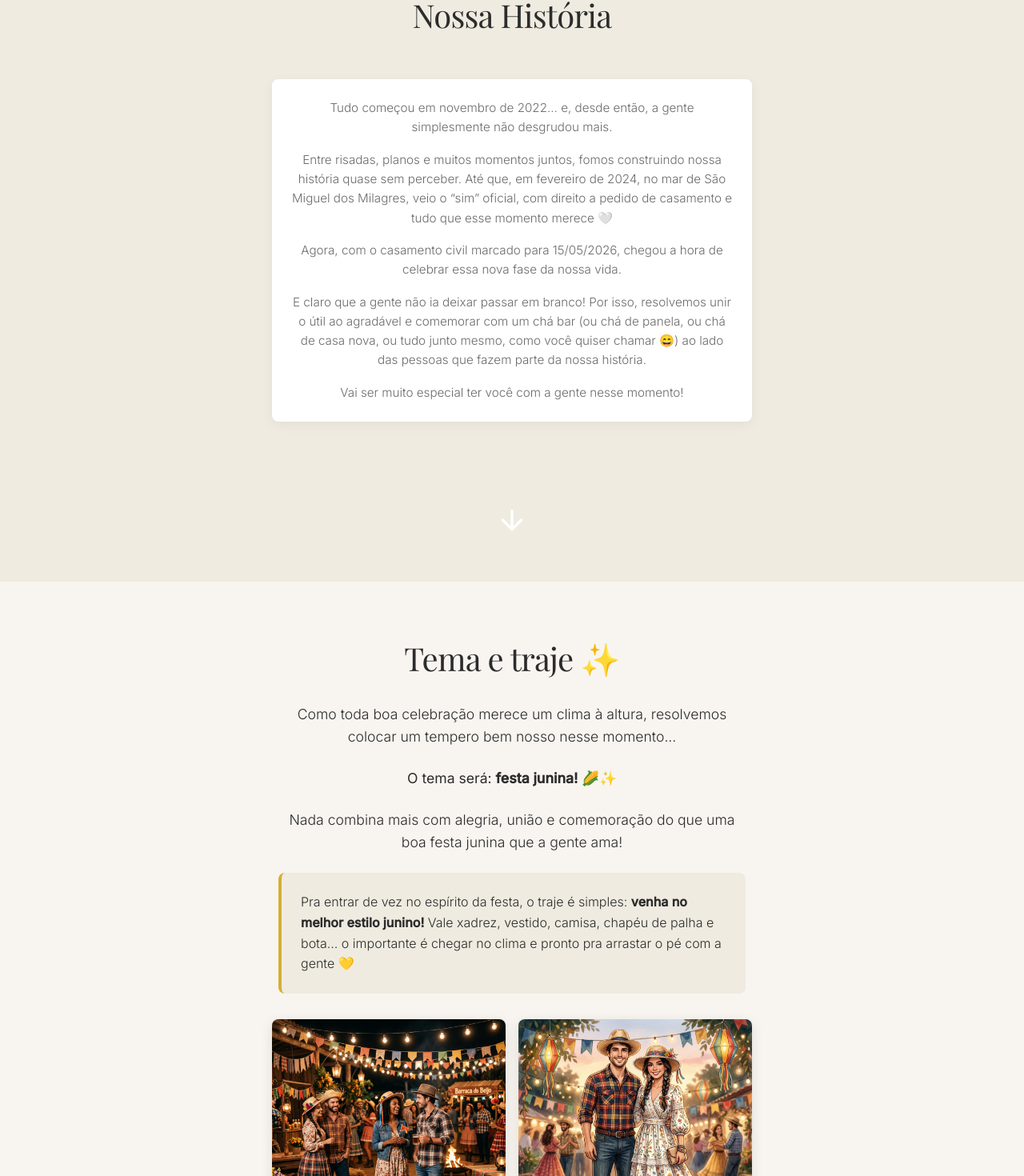
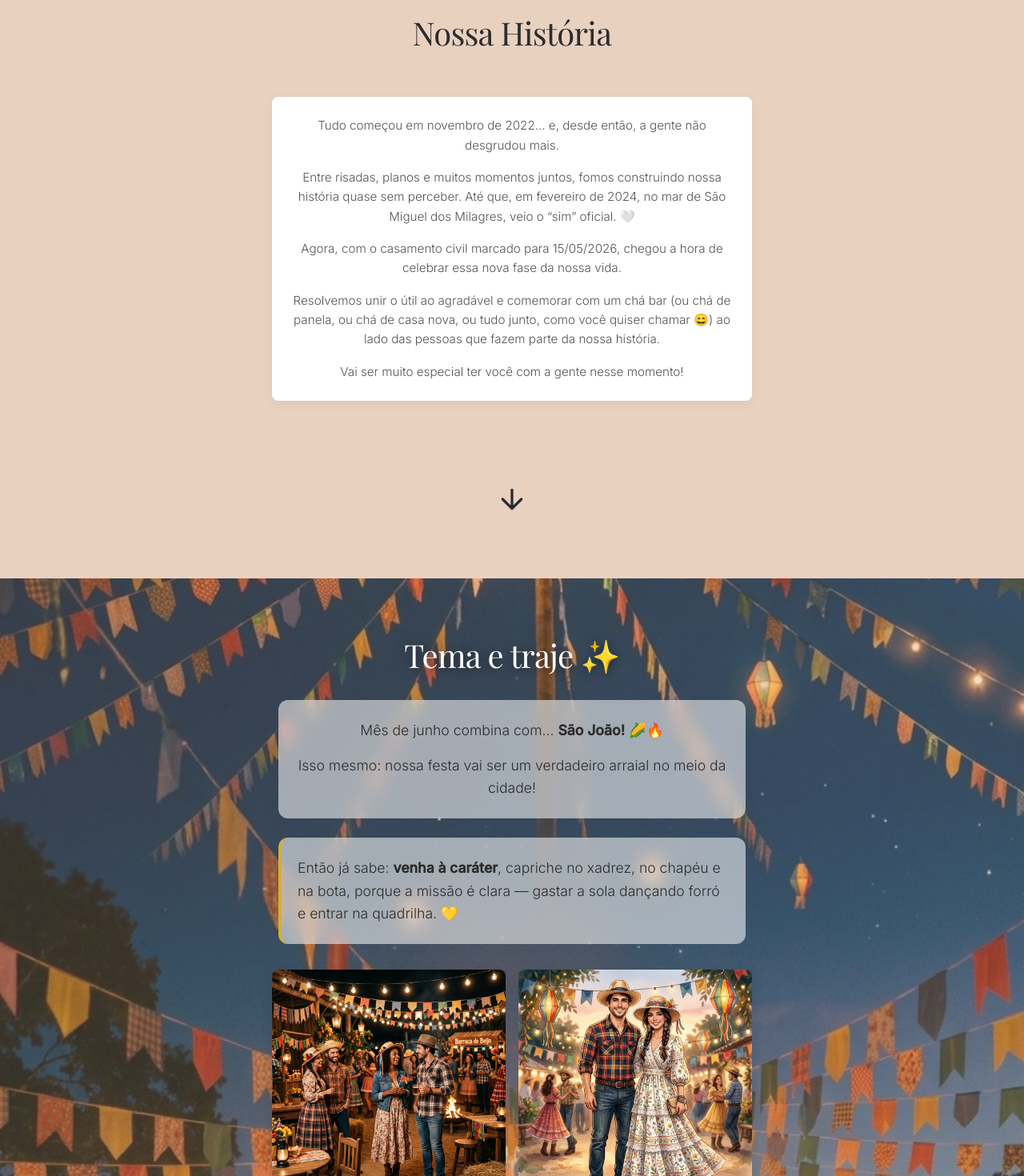
Before and after one commit to RodrigoCavalcantii/cha-bar, a React (Vite) app: page / in a window 1280 px wide. Shown: the part 877-2347 px from the top of the page at 80% size. Built offline with nearby package versions, Linux system fonts and the light colour scheme; no server answers; the database is empty; a web font is replaced by a local one.

Commit message:
v-04 w/ claude

```diff
--- a/index.html
+++ b/index.html
@@ -6,21 +6,23 @@
     <meta name="viewport" content="width=device-width, initial-scale=1.0" />
     <meta name="theme-color" content="#F8F5F0" />
     <meta name="apple-mobile-web-app-status-bar-style" content="default" />
-    <title>Aline & Fernando</title>
+    <title>Chá Bar e Comemoração Civil - Aline & Fernando</title>
 
     <!-- Open Graph / Facebook / WhatsApp -->
     <meta property="og:type" content="website" />
     <meta property="og:url" content="https://cha-bar-alineefernando.vercel.app/" />
-    <meta property="og:title" content="Aline & Fernando" />
-    <meta property="og:description" content="Contagem regressiva para o nosso Chá Bar! 🥂 Acesse o site para ver as informações, deixar um recadinho no nosso mural e dar uma olhada na lista de presentes!" />
-    <meta property="og:image" content="https://cha-bar-alineefernando.vercel.app/og-image.jpg" />
+    <meta property="og:title" content="Chá Bar e Comemoração Civil - Aline & Fernando" />
+    <meta property="og:description" content="Contagem regressiva pra nossa comemoração! 🍾 Acesse o site para ver as informações, deixar um recadinho no nosso mural e dar uma olhada na lista de presentes!" />
+    <meta property="og:image" content="https://cha-bar-alineefernando.vercel.app/og-image.jpg?v=2" />
+    <meta property="og:image:width" content="1200" />
+    <meta property="og:image:height" content="2133" />
 
     <!-- Twitter -->
     <meta property="twitter:card" content="summary_large_image" />
     <meta property="twitter:url" content="https://cha-bar-alineefernando.vercel.app/" />
-    <meta property="twitter:title" content="Aline & Fernando" />
-    <meta property="twitter:description" content="Contagem regressiva para o nosso Chá Bar! 🥂 Acesse o site para ver as informações, deixar um recadinho no nosso mural e dar uma olhada na lista de presentes!" />
-    <meta property="twitter:image" content="https://cha-bar-alineefernando.vercel.app/og-image.jpg" />
+    <meta property="twitter:title" content="Chá Bar e Comemoração Civil - Aline & Fernando" />
+    <meta property="twitter:description" content="Contagem regressiva pra nossa comemoração! 🍾 Acesse o site para ver as informações, deixar um recadinho no nosso mural e dar uma olhada na lista de presentes!" />
+    <meta property="twitter:image" content="https://cha-bar-alineefernando.vercel.app/og-image.jpg?v=2" />
   </head>
   <body>
     <div id="root"></div>
--- a/src/components/AudioPlayer.jsx
+++ b/src/components/AudioPlayer.jsx
@@ -1,4 +1,4 @@
-import React, { useState, useRef, useEffect } from 'react';
+import React, { useState, useRef } from 'react';
 
 const AudioPlayer = () => {
     const [isPlaying, setIsPlaying] = useState(false);
@@ -6,35 +6,19 @@ const AudioPlayer = () => {
 
     const SEGUNDO_INICIAL = 15;
 
-    useEffect(() => {
-        const audio = audioRef.current;
-        if (!audio) return;
-
-        const handleMetadata = () => {
-            audio.currentTime = SEGUNDO_INICIAL;
-        };
-
-        audio.addEventListener('canplay', handleMetadata);
-
-        if (audio.readyState >= 2) {
-            handleMetadata();
-        }
-
-        return () => audio.removeEventListener('canplay', handleMetadata);
-    }, []);
-
-    const togglePlay = () => {
+    const togglePlay = async () => {
         if (!audioRef.current) return;
 
         if (isPlaying) {
             audioRef.current.pause();
+            setIsPlaying(false);
         } else {
             if (audioRef.current.currentTime < SEGUNDO_INICIAL) {
                 audioRef.current.currentTime = SEGUNDO_INICIAL;
             }
-            audioRef.current.play();
+            await audioRef.current.play();
+            setIsPlaying(true);
         }
-        setIsPlaying(!isPlaying);
     };
 
     const aoTerminarMusica = () => {
@@ -55,7 +39,7 @@ const AudioPlayer = () => {
             gap: '10px'
         }}>
 
-            <audio ref={audioRef} onEnded={aoTerminarMusica} preload="auto">
+            <audio ref={audioRef} onEnded={aoTerminarMusica} preload="metadata">
                 <source src="/musica-tema.mp3" type="audio/mpeg" />
                 Seu navegador não suporta o elemento de áudio.
             </audio>
--- a/src/components/DressCode.jsx
+++ b/src/components/DressCode.jsx
@@ -1,6 +1,7 @@
 import React from 'react';
 import attire2Img from '../assets/images/festa_junina_attire_2.png';
 import attireImg from '../assets/images/festa_junina_attire.png';
+import bgImg from '../assets/images/festa_junina_bg.jpeg';
 
 const DressCode = () => {
 
@@ -12,9 +13,24 @@ const DressCode = () => {
     };
 
     return (
-        <section id="dress-code" className="dress-code" style={{ backgroundColor: 'var(--bg-primary)' }}>
+        <section
+            id="dress-code"
+            className="dress-code"
+            style={{
+                backgroundImage: `linear-gradient(rgba(217, 173, 144, 0.25), rgba(217, 173, 144, 0.25)), url(${bgImg})`,
+                backgroundSize: 'cover',
+                backgroundPosition: 'center',
+                backgroundRepeat: 'no-repeat'
+            }}
+        >
             <div className="container" style={{ textAlign: 'center' }}>
-                <h2 className="serif" style={{ textAlign: 'center', fontSize: '2.5rem', marginBottom: '1.5rem' }}>
+                <h2 className="serif" style={{
+                    textAlign: 'center',
+                    fontSize: '2.5rem',
+                    marginBottom: '1.5rem',
+                    color: 'var(--white)',
+                    textShadow: '0 2px 12px rgba(0, 0, 0, 0.5)'
+                }}>
                     Tema e traje ✨
                 </h2>
                 <div className="dress-code-content" style={{ display: 'flex', flexDirection: 'column', gap: '2rem' }}>
@@ -25,28 +41,38 @@ const DressCode = () => {
                         gap: '1.5rem',
                         padding: '0 0.5rem'
                     }}>
-                        <p style={{ fontSize: '1.1rem', color: 'var(--text-primary)'}}>
-                            Como toda boa celebração merece um clima à altura, resolvemos colocar um tempero bem nosso nesse momento...
-                        </p>
-                        <p style={{ fontSize: '1.1rem', color: 'var(--text-primary)', fontWeight: '400' }}>
-                            O tema será: <strong>festa junina! 🌽✨</strong>
-                        </p>
+                        <div style={{
+                            backgroundColor: 'rgba(255, 255, 255, 0.55)',
+                            backdropFilter: 'blur(10px)',
+                            WebkitBackdropFilter: 'blur(10px)',
+                            padding: '1.5rem 1.25rem',
+                            borderRadius: '12px',
+                            display: 'flex',
+                            flexDirection: 'column',
+                            gap: '1rem'
+                        }}>
+                            <p style={{ fontSize: '1.1rem', color: 'var(--text-primary)' }}>
+                                Mês de junho combina com… <strong>São João! 🌽🔥</strong>
+                            </p>
 
-                        <p style={{ fontSize: '1.1rem', color: 'var(--text-primary)'}}>
-                            Nada combina mais com alegria, união e comemoração do que uma boa festa junina que a gente ama!
-                        </p>
+                            <p style={{ fontSize: '1.1rem', color: 'var(--text-primary)' }}>
+                                Isso mesmo: nossa festa vai ser um verdadeiro arraial no meio da cidade!
+                            </p>
+                        </div>
 
                         <p style={{
-                            fontSize: '1rem',
+                            fontSize: '1.1rem',
                             color: 'var(--text-primary)',
-                            backgroundColor: 'var(--bg-secondary)',
-                            padding: '1.5rem',
-                            borderRadius: '8px',
+                            backgroundColor: 'rgba(255, 255, 255, 0.55)',
+                            backdropFilter: 'blur(10px)',
+                            WebkitBackdropFilter: 'blur(10px)',
+                            padding: '1.5rem 1.25rem',
+                            borderRadius: '12px',
                             borderLeft: '4px solid var(--accent)',
                             textAlign: 'left',
                             lineHeight: '1.6'
                         }}>
-                            Pra entrar de vez no espírito da festa, o traje é simples: <strong>venha no melhor estilo junino!</strong> Vale xadrez, vestido, camisa, chapéu de palha e bota… o importante é chegar no clima e pronto pra arrastar o pé com a gente 💛
+                            Então já sabe: <strong>venha à caráter</strong>, capriche no xadrez, no chapéu e na bota, porque a missão é clara — gastar a sola dançando forró e entrar na quadrilha. 💛
                         </p>
                     </div>
 
@@ -89,7 +115,7 @@ const DressCode = () => {
                     style={{
                         background: 'none',
                         border: 'none',
-                        color: 'white',
+                        color: 'var(--text-primary)',
                         marginTop: '3.5rem',
                         cursor: 'pointer',
                         animation: 'bounce 2s infinite'
--- a/src/components/Hero.jsx
+++ b/src/components/Hero.jsx
@@ -17,7 +17,7 @@ const Hero = () => {
     };
 
     return (
-        <section className="hero" style={{ padding: 0, height: '100vh', overflow: 'hidden' }}>
+        <section className="hero" style={{ padding: 0, paddingTop: '12dvh', height: '100dvh', overflow: 'hidden', justifyContent: 'flex-start' }}>
             <div
                 className="hero-bg zoom-slow"
                 style={{
@@ -54,7 +54,7 @@ const Hero = () => {
                 </div>
 
                 <h1 style={{ fontSize: '2.8rem', marginBottom: '0.5rem', lineHeight: '1.2' }}>Aline & Fernando</h1>
-                <p className="serif" style={{ fontSize: '1.1rem', fontStyle: 'italic', marginBottom: '2rem' }}>
+                <p className="serif" style={{ fontSize: '1.5rem', fontStyle: 'italic', marginBottom: '2rem' }}>
                     06 de Junho de 2026  - 16h
                 </p>
 
--- a/src/components/History.jsx
+++ b/src/components/History.jsx
@@ -11,7 +11,7 @@ const History = () => {
     };
 
     return (
-        <section id="history" className="history" style={{ backgroundColor: 'var(--bg-secondary)' }}>
+        <section id="history" className="history">
             <div className="container" style={{ textAlign: 'center' }}>
                 <h2 className="serif" style={{ textAlign: 'center', fontSize: '2.5rem', marginBottom: '3rem' }}>
                     Nossa História
@@ -33,16 +33,16 @@ const History = () => {
                         }}
                     >
                         <p style={{ color: 'var(--text-secondary)', fontSize: '0.95rem' }}>
-                            Tudo começou em novembro de 2022… e, desde então, a gente simplesmente não desgrudou mais.
+                            Tudo começou em novembro de 2022… e, desde então, a gente não desgrudou mais.
                         </p>
                         <p style={{ color: 'var(--text-secondary)', fontSize: '0.95rem' }}>
-                            Entre risadas, planos e muitos momentos juntos, fomos construindo nossa história quase sem perceber. Até que, em fevereiro de 2024, no mar de São Miguel dos Milagres, veio o “sim” oficial, com direito a pedido de casamento e tudo que esse momento merece 🤍
-                            </p>
+                            Entre risadas, planos e muitos momentos juntos, fomos construindo nossa história quase sem perceber. Até que, em fevereiro de 2024, no mar de São Miguel dos Milagres, veio o “sim” oficial. 🤍
+                        </p>
                         <p style={{ color: 'var(--text-secondary)', fontSize: '0.95rem' }}>
                             Agora, com o casamento civil marcado para 15/05/2026, chegou a hora de celebrar essa nova fase da nossa vida.
-                            </p>
+                        </p>
                         <p style={{ color: 'var(--text-secondary)', fontSize: '0.95rem' }}>
-                            E claro que a gente não ia deixar passar em branco! Por isso, resolvemos unir o útil ao agradável e comemorar com um chá bar (ou chá de panela, ou chá de casa nova, ou tudo junto mesmo, como você quiser chamar 😄) ao lado das pessoas que fazem parte da nossa história.
+                            Resolvemos unir o útil ao agradável e comemorar com um chá bar (ou chá de panela, ou chá de casa nova, ou tudo junto, como você quiser chamar 😄) ao lado das pessoas que fazem parte da nossa história.
                         </p>
                         <p style={{ color: 'var(--text-secondary)', fontSize: '0.95rem' }}>
                             Vai ser muito especial ter você com a gente nesse momento!
@@ -55,7 +55,7 @@ const History = () => {
                     style={{
                         background: 'none',
                         border: 'none',
-                        color: 'white',
+                        color: 'var(--text-primary)',
                         marginTop: '3.5rem',
                         cursor: 'pointer',
                         animation: 'bounce 2s infinite'
--- a/src/components/Location.jsx
+++ b/src/components/Location.jsx
@@ -13,7 +13,7 @@ const Location = () => {
     };
 
     return (
-        <section id="location" className="location" style={{ backgroundColor: 'var(--bg-secondary)' }}>
+        <section id="location" className="location">
             <div className="container" style={{ textAlign: 'center' }}>
                 <h2 className="serif" style={{ fontSize: '2.5rem', marginBottom: '1.5rem' }}>Local do Evento</h2>
                 <p className="serif" style={{ fontStyle: 'italic', color: 'var(--accent)', marginBottom: '0.5rem', fontSize: '1.2rem' }}>
@@ -84,7 +84,7 @@ const Location = () => {
                     style={{
                         background: 'none',
                         border: 'none',
-                        color: 'white',
+                        color: 'var(--text-primary)',
                         marginTop: '3.5rem',
                         cursor: 'pointer',
                         animation: 'bounce 2s infinite'
--- a/src/components/MessageWall.jsx
+++ b/src/components/MessageWall.jsx
@@ -95,7 +95,7 @@ const MessageWall = () => {
     });
 
     return (
-        <section id="messages" className="messages" style={{ backgroundColor: 'var(--bg-secondary)', paddingBottom: '8rem' }}>
+        <section id="messages" className="messages" style={{ paddingBottom: '8rem' }}>
             <div className="container">
                 <h2 className="serif" style={{ textAlign: 'center', fontSize: '2.5rem', marginBottom: '3rem' }}>Mural de Recados</h2>
 
--- a/src/components/RSVP.jsx
+++ b/src/components/RSVP.jsx
@@ -55,9 +55,9 @@ const RSVP = () => {
 
     if (submitted) {
         return (
-            <section id="rsvp" className="rsvp" style={{ padding: '6rem 1.5rem', textAlign: 'center', backgroundColor: '#D9AD90' }}>
+            <section id="rsvp" className="rsvp" style={{ padding: '6rem 1.5rem', textAlign: 'center' }}>
                 <div className="container" style={{
-                    backgroundColor: '#D9AD90',
+                    backgroundColor: 'var(--white)',
                     padding: '3rem 2rem',
                     borderRadius: '16px',
                     boxShadow: '0 10px 30px rgba(0,0,0,0.05)'
@@ -82,7 +82,7 @@ const RSVP = () => {
     }
 
     return (
-        <section id="rsvp" className="rsvp" style={{ padding: '6rem 1.5rem', backgroundColor: '#D9AD90' }}>
+        <section id="rsvp" className="rsvp" style={{ padding: '6rem 1.5rem' }}>
             <div className="container">
                 <div style={{ textAlign: 'center', marginBottom: '3rem' }}>
                     <h2 className="serif" style={{ fontSize: '2.5rem', marginBottom: '1rem' }}>Confirmação de Presença</h2>
@@ -116,7 +116,7 @@ const RSVP = () => {
                                         borderRadius: '8px',
                                         border: '1px solid #ddd',
                                         fontFamily: 'var(--font-sans)',
-                                        fontSize: '0.95rem',
+                                        fontSize: '1rem',
                                         outline: 'none',
                                         transition: 'border-color 0.3s ease'
                                     }}
--- a/src/index.css
+++ b/src/index.css
@@ -3,8 +3,9 @@
 :root {
   --bg-primary: #F8F5F0;
   --bg-secondary: #EFEBE0;
+  --bg-section: #d9ad9080;
   --text-primary: #2C2C2C;
-  --text-secondary: #6B6B6B;
+  --text-secondary: #555555;
   --accent: #D4AF37; /* Gold accent */
   --white: #FFFFFF;
   --overlay: rgba(0, 0, 0, 0.2);
@@ -36,8 +37,19 @@
 
 body {
   min-height: 100vh;
+  min-height: 100dvh;
   overflow-x: hidden;
   line-height: 1.6;
+}
+
+/* 16px mínimo evita zoom automático no iOS ao focar em inputs */
+input[type="text"],
+input[type="email"],
+input[type="tel"],
+input[type="number"],
+textarea,
+select {
+  font-size: 16px;
 }
 
 h1, h2, h3, .serif {
@@ -76,7 +88,6 @@ img {
 .fade-in.visible {
   opacity: 1;
   transform: translateY(0);
-  background-color: #D9AD90;
 }
 
 .zoom-slow {
@@ -94,12 +105,17 @@ img {
 /* Custom categories */
 section {
   min-height: 100vh;
+  min-height: 100dvh;
   padding: 4rem 1.5rem;
   display: flex;
   flex-direction: column;
   align-items: center;
   justify-content: center;
   position: relative;
+}
+
+section:not(.hero) {
+  background-color: var(--bg-section);
 }
 
 .container {
```
Also changed, not shown: src/components/GiftList.jsx (+6 -20 lines), public/og-image.jpg, src/assets/images/festa_junina_bg.jpeg (added).
